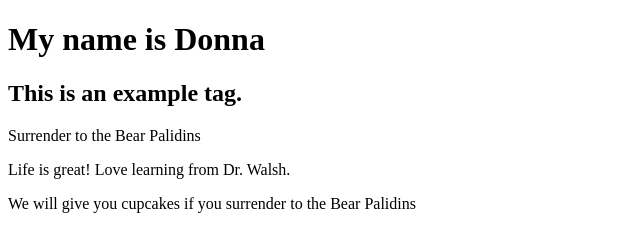
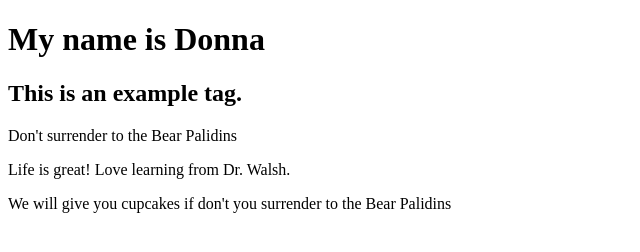
Before and after one commit to mdr1988/mdr1988.github.io, a plain HTML site: page index.html in a window 1280 px wide. Shown: the whole page, without its empty margins (0-640 px from the left). Drawn offline with Linux system fonts and the light colour scheme.

Commit message:
Update index.html

```diff
--- a/index.html
+++ b/index.html
@@ -6,9 +6,9 @@
   <body>
     <h1>My name is Donna</h1>
     <h2>This is an example tag.</h2>
-    <p> Surrender to the Bear Palidins</p>
+    <p> Don't surrender to the Bear Palidins</p>
     <p>Life is great!  Love learning from Dr. Walsh.</p>
-    <p> We will give you cupcakes if you surrender to the Bear Palidins</p>
+    <p> We will give you cupcakes if don't you surrender to the Bear Palidins</p>
 
   </body>
 </html>
```
